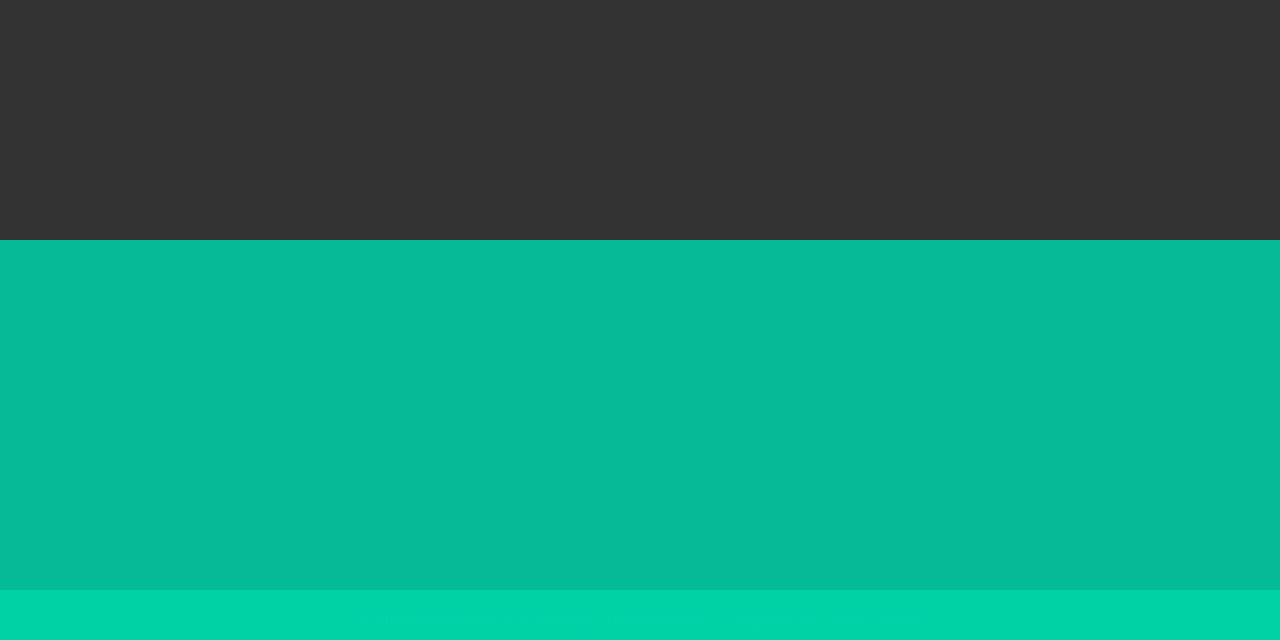
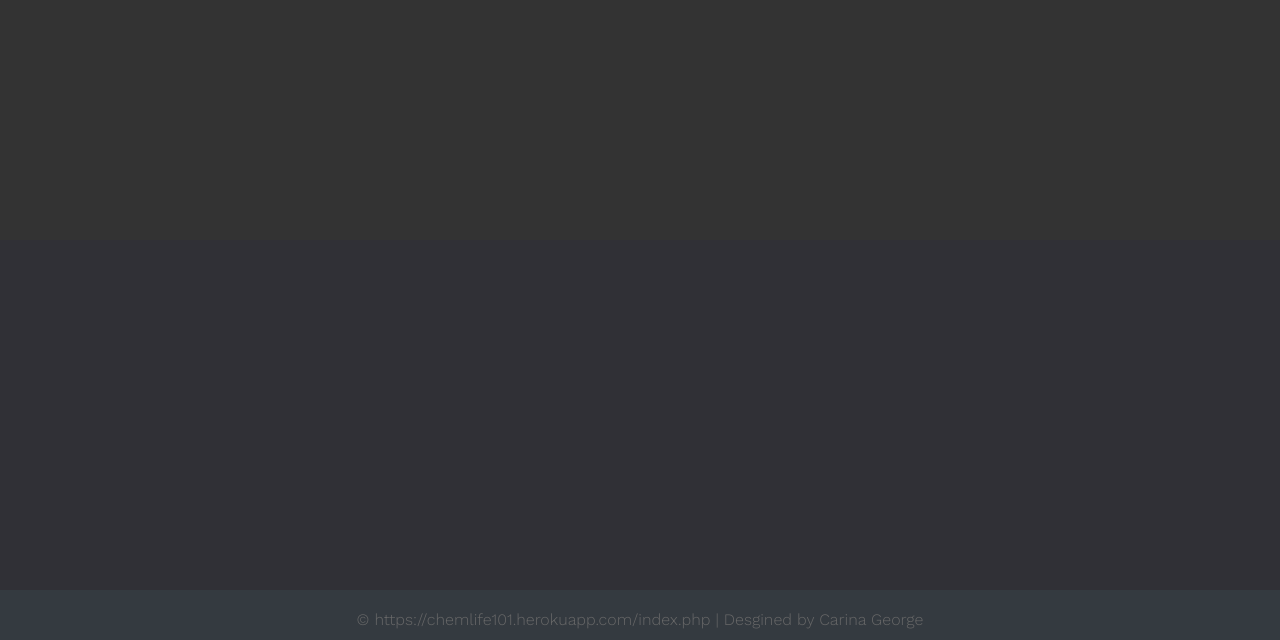
Before and after one commit to acbernard1/ChemLife101, a PHP site: page / in a window 1280 px wide. Shown: the part 1360-2000 px from the top of the page. Run offline with PHP 8.4, Linux system fonts and the light colour scheme.

Commit message:
editing footer

```diff
--- a/main.css
+++ b/main.css
@@ -332,17 +332,93 @@ nav a:hover {
   }
 }
 /* FOOTER */
-.footer
-{
-  background: rgba(0, 214, 170, .85);
+
+.footer {
+  background: #303036;
   color: #d3d3d3;
   height: 400px;
   position: relative;
 }
-.footer .footer-bottom
-{
-  background: rgba(0, 214, 170, .85);;
-  color:rgba(0, 214, 171, 0.966);
+
+.footer .footer-content {
+  height: 350px;
+  display: flex;
+}
+
+.footer .footer-content .footer-section {
+  flex: 1;
+  padding: 25px;
+}
+
+.footer .footer-content h1,
+.footer .footer-content h2 {
+  color: white;
+}
+
+.footer .footer-content .about h1 span {
+  color: #05f7ff;
+}
+
+.footer .footer-content .about .contact span {
+  display: block;
+  font-size: 1.1em;
+  margin-bottom: 8px;
+}
+
+.footer .footer-content .about .socials a {
+  border: 1px solid gray;
+  width: 45px;
+  height: 41px;
+  padding-top: 5px;
+  margin-right: 5px;
+  text-align: center;
+  display: inline-block;
+  font-size: 1.3em;
+  border-radius: 5px;
+  transition: all .3s;
+}
+
+.footer .footer-content .about .socials a:hover {
+  border: 1px solid white;
+  color: white;
+  transition: all .3s;
+}
+
+.footer .footer-content .links ul a {
+  display: block;
+  margin-bottom: 10px;
+  font-size: 1.2em;
+  transition: all .3s;
+}
+
+.footer .footer-content .links ul a:hover {
+  color: white;
+  margin-left: 15px;
+  transition: all .3s;
+}
+
+.footer .footer-content .contact-form .contact-input {
+  background: #272727;
+  color: #bebdbd;
+  margin-bottom: 10px;
+  line-height: 1.5rem;
+  padding: .9rem 1.4rem;
+  border: none;
+}
+
+.footer .footer-content .contact-form .contact-input:focus {
+  background: #1a1a1a;
+}
+
+.footer .footer-content .contact-form .contact-btn {
+  float: right;
+  font-size: 1.1em;
+  font-family: 'Lora', serif;
+}
+
+.footer .footer-bottom {
+  background: #343a40;
+  color: #686868;
   height: 50px;
   width: 100%;
   text-align: center;
```
